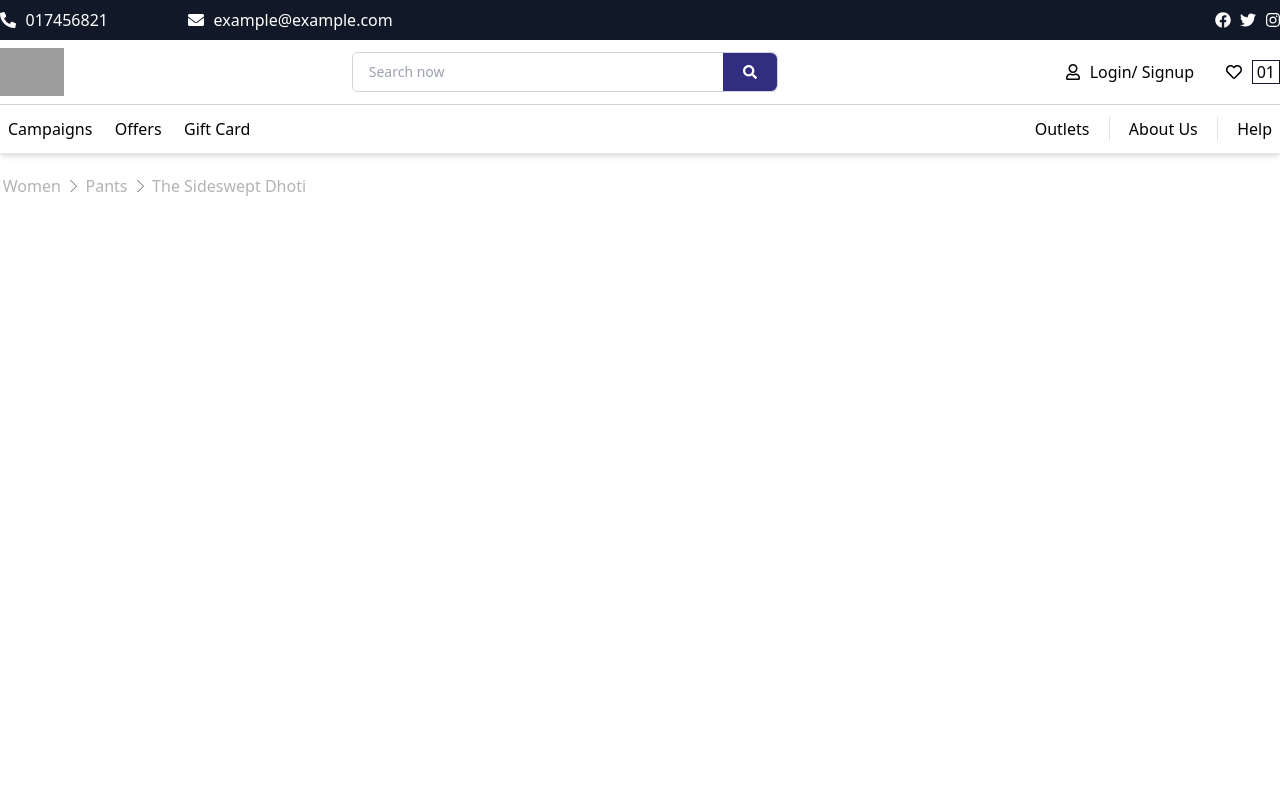
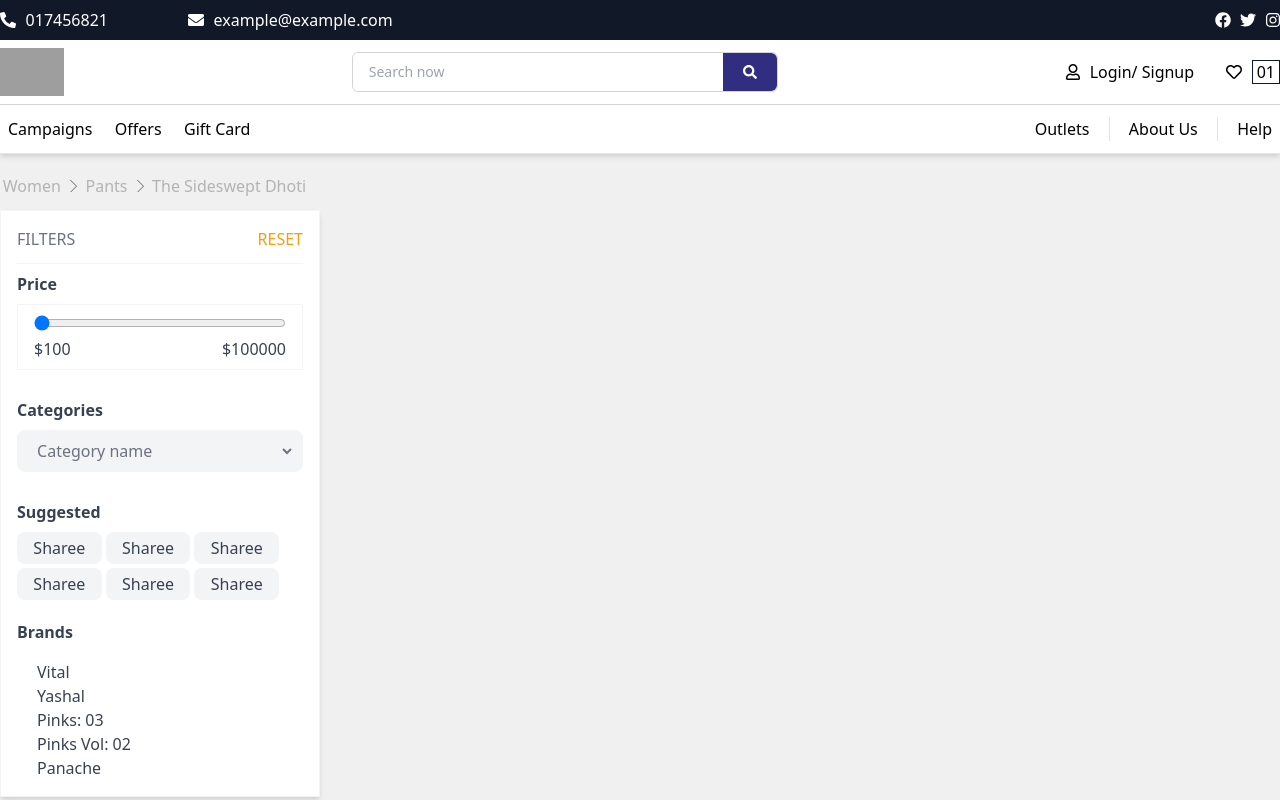
Before and after one commit to TareqMonwer/doiknow-react, a React (Create React App) app: page / in a window 1280 px wide. Built offline with nearby package versions, Linux system fonts and the light colour scheme; grey boxes are pictures that could not be loaded.

Commit message:
filter sidebar desktop markup.

```diff
--- a/src/components/Breadcrumb/Breadcrumb.js
+++ b/src/components/Breadcrumb/Breadcrumb.js
@@ -2,7 +2,7 @@ import './Breadcrumb.scss';
 
 const Breadcrumb = () => {
     return (
-        <ol class="arrows hidden md:block">
+        <ol className="arrows hidden md:block">
             <li><a href="#todo">Women</a></li>
             <li><a href="#todo">Pants</a></li>
             <li><a href="#todo">The Sideswept Dhoti</a></li>
--- /dev/null
+++ b/src/components/FilterSideBar/FilerSideBar.js
@@ -0,0 +1,69 @@
+const FilterSideBar = () => {
+    return (
+        <div className="sidebar filter-sidebar bg-white p-4 border border-gray-100 shadow-md">
+            <div className="flex justify-between pb-3 border-b border-gray-100">
+                <span className="text-gray-500 uppercase">
+                    filters
+                        </span>
+                <button className="text-yellow-500 uppercase">
+                    reset
+                        </button>
+            </div>
+
+            <div className="sidebar-title font-semibold py-2">
+                Price
+                    </div>
+            <div className="border border-gray-100 px-2 mb-5">
+                <div className="price-range p-2">
+                    <form className="w-full">
+                        <input className="w-full" type="range" name="price-range" id="price-range"
+                            min="100" max="100000" />
+                    </form>
+                    <div className="flex justify-between">
+                        <span>$100</span>
+                        <span>$100000</span>
+                    </div>
+                </div>
+            </div>
+
+            <div className="sidebar-title font-semibold py-2">
+                Categories
+                    </div>
+            <form className="w-full border border-gray-100 mb-5 bg-gray-100
+                            rounded-lg flex justify-center">
+                <select name="category" id="category" className="p-2 text-gray-500
+                            rounded-lg bg-gray-100 focus:outline-none" style={{ width: '95%' }}>
+                    <option value="0" selected>Category name</option>
+                    <option value="1">Sharee</option>
+                    <option value="2">Lehenga</option>
+                    <option value="3">Dress</option>
+                </select>
+            </form>
+
+            <div className="sidebar-title font-semibold py-2 text-base">
+                Suggested
+                    </div>
+            <div className="suggested-categories w-11/12 grid grid-cols-3 gap-1 mb-5 text-center">
+                <a href="#todo" className="bg-gray-100 py-1 px-2 rounded-lg">Sharee</a>
+                <a href="#todo" className="bg-gray-100 py-1 px-2 rounded-lg">Sharee</a>
+                <a href="#todo" className="bg-gray-100 py-1 px-2 rounded-lg">Sharee</a>
+                <a href="#todo" className="bg-gray-100 py-1 px-2 rounded-lg">Sharee</a>
+                <a href="#todo" className="bg-gray-100 py-1 px-2 rounded-lg">Sharee</a>
+                <a href="#todo" className="bg-gray-100 py-1 px-2 rounded-lg">Sharee</a>
+            </div>
+
+            <div className="sidebar-title font-semibold mb-4">
+                Brands
+                    </div>
+            <div className="brands pl-5 flex flex-col">
+                <a href="#todo">Vital</a>
+                <a href="#todo">Yashal</a>
+                <a href="#todo">Pinks: 03</a>
+                <a href="#todo">Pinks Vol: 02</a>
+                <a href="#todo">Panache</a>
+            </div>
+        </div>
+    );
+}
+
+export default FilterSideBar;
--- /dev/null
+++ b/src/components/Layouts/HomeLayout.js
@@ -0,0 +1,14 @@
+import Sidebars from '../Sidebars/Sidebars';
+
+const HomeLayout = () => {
+    return (
+        <div className="container flex pt-3 justify-between">
+            {/* Sidebar Components */}
+            <Sidebars />
+
+            {/* Products List Component */}
+        </div>
+    );
+}
+
+export default HomeLayout;
--- a/src/components/Layouts/MainLayout.js
+++ b/src/components/Layouts/MainLayout.js
@@ -1,9 +1,12 @@
 import Breadcrumb from '../Breadcrumb/Breadcrumb';
+import HomeLayout from './HomeLayout';
+
 
 const MainLayout = () => {
     return (
         <div className="pt-5 container mx-auto">
             <Breadcrumb />
+            <HomeLayout />
         </div>
     );
 }
--- a/src/components/MobileMenu/MobileMenu.js
+++ b/src/components/MobileMenu/MobileMenu.js
@@ -15,7 +15,7 @@ const MobileMenu = () => {
             <div className="logo h-12">
                 <a href="#todo">
                     <img src="https://upload.wikimedia.org/wikipedia/commons/b/b8/DPI-logo.png" alt=""
-                    class="h-full" />
+                    className="h-full" />
                 </a>
             </div>
             <div className="user-actions-menu flex">
--- /dev/null
+++ b/src/components/Sidebars/Sidebars.js
@@ -0,0 +1,11 @@
+import FilterSideBar from '../FilterSideBar/FilerSideBar';
+
+const Sidebars = () => {
+    return (
+        <div className="sidebar-wrapper w-1/4 text-gray-700">
+            <FilterSideBar />
+        </div>
+    );
+}
+
+export default Sidebars;
--- a/src/components/SocialMenu/SoicalMenu.js
+++ b/src/components/SocialMenu/SoicalMenu.js
@@ -10,7 +10,7 @@ import './SocailMenu.scss';
 
 const SocialMenu = () => {
     return (
-        <div class="hidden sm:block social-menu w-full p-2 sm:px-0
+        <div className="hidden sm:block social-menu w-full p-2 sm:px-0
             bg-gray-900 text-white shadow-xs">
             <div className="container mx-auto flex flex-row items-center justify-between">
                 <div className="contact-items flex">
--- a/src/components/TopNav/TopNav.js
+++ b/src/components/TopNav/TopNav.js
@@ -9,21 +9,21 @@ import './TopNav.scss';
 
 const TopNav = () => {
     return (
-        <div class="top-nav w-full px-5 sm:p-2 sm:px-0 bg-white shadow-xs
+        <div className="top-nav w-full px-5 sm:p-2 sm:px-0 bg-white shadow-xs
             sm:border-b sm:border-gray-300">
             <div className="container mx-auto flex flex-row items-center justify-between">
-                <div class="h-12 hidden md:flex">
+                <div className="h-12 hidden md:flex">
                     <img src="https://upload.wikimedia.org/wikipedia/commons/b/b8/DPI-logo.png" alt=""
                     className="h-full" />
                 </div>
-                <span class="w-full md:w-1/3 h-10 cursor-pointer border border-gray-300
+                <span className="w-full md:w-1/3 h-10 cursor-pointer border border-gray-300
                     text-sm rounded-md flex">
-                    <input type="search" name="serch" placeholder="Search now" class="flex-grow px-4 text-sm rounded-l-md focus:outline-none" />
+                    <input type="search" name="serch" placeholder="Search now" className="flex-grow px-4 text-sm rounded-l-md focus:outline-none" />
                     <button type="submit" className="bg-indigo-900 text-white px-5 py-2 rounded-r-md">
                         <FontAwesomeIcon icon={faSearch} />
                     </button>
                 </span>
-                <div class="flex items-center hidden md:flex">
+                <div className="flex items-center hidden md:flex">
                     <div className="menu-item">
                         <a href="#todo">
                             <span className="menu-icon">
--- a/src/index.css
+++ b/src/index.css
@@ -3,5 +3,5 @@
 @tailwind utilities;
 
 body {
-    background: #fff;
+    background: rgb(240, 240, 240);
 }
```
Also changed, not shown: src/components/Layouts/HomeLayout.scss (added).
